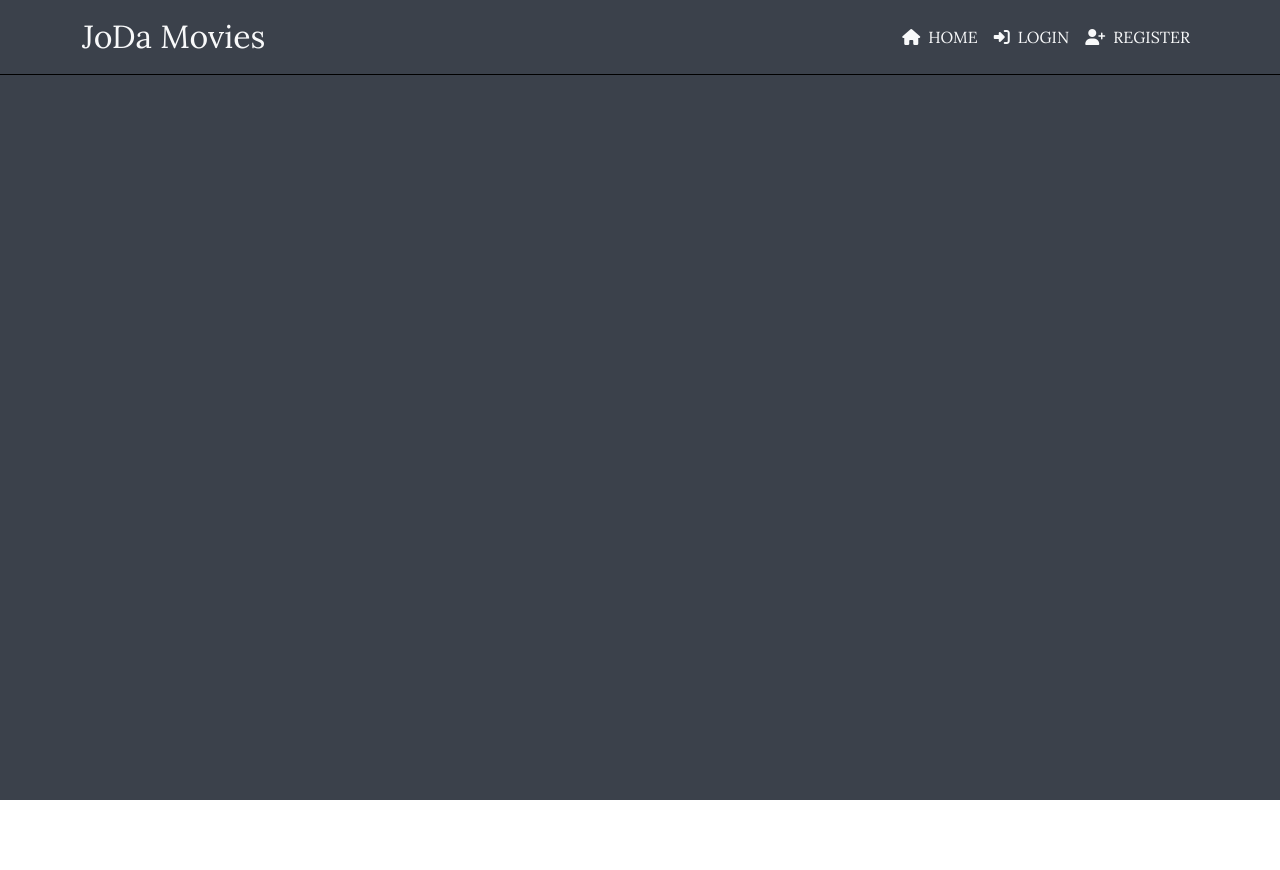
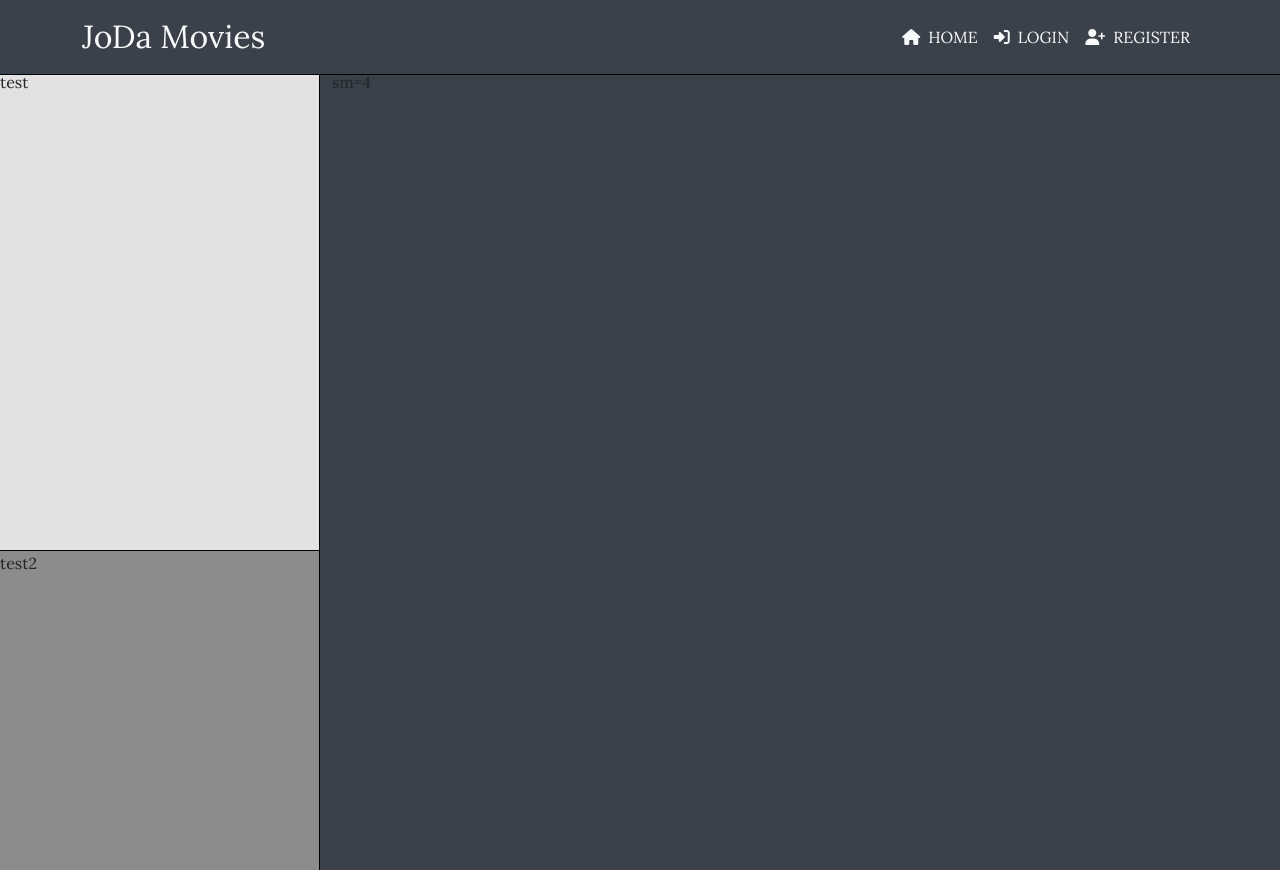
Before and after one commit to johannes2503/Project-5-joda-movies-frontend, a React (Create React App) app: page / in a window 1280 px wide. Before the commit the page ends 800 px from the top, so only its background shows below. Built offline with nearby package versions, Linux system fonts and the light colour scheme.

Commit message:
Start working on main page layout

```diff
--- a/src/App.js
+++ b/src/App.js
@@ -1,12 +1,12 @@
 import NavBar from "./components/NavBar";
 import styles from "./styles/App.module.css";
-import Container from "react-bootstrap/Container";
+import HomePageLayout from "./components/HomePageLayout";
 
 function App() {
   return (
     <div className={styles.App}>
       <NavBar />
-      <Container></Container>
+      <HomePageLayout />
     </div>
   );
 }
--- /dev/null
+++ b/src/components/HomePageLayout.js
@@ -0,0 +1,21 @@
+import React from "react";
+import Container from "react-bootstrap/Container";
+import Row from "react-bootstrap/Row";
+import Col from "react-bootstrap/Col";
+import styles from "../styles/HomePageLayout.module.css";
+
+function HomePageLayout() {
+  return (
+    <Container className={styles.Container}>
+      <Row className={styles.Row}>
+        <Col className={styles.Col} sm={3}>
+          <Row className={styles.ColRow}>test</Row>
+          <Row className={styles.ColRow2}>test2</Row>
+        </Col>
+        <Col sm={9}>sm=4</Col>
+      </Row>
+    </Container>
+  );
+}
+
+export default HomePageLayout;
--- a/src/components/NavBar.js
+++ b/src/components/NavBar.js
@@ -93,14 +93,11 @@ function RegisterModal(props) {
         <Form>
           <Form.Group className="mb-3" controlId="formBasicEmail">
             <Form.Label>Username</Form.Label>
-            <Form.Control type="text" placeholder="Enter a username" required />
+            <Form.Control type="text" placeholder="Enter username" required />
           </Form.Group>
           <Form.Group className="mb-3" controlId="formBasicEmail">
             <Form.Label>Email address</Form.Label>
             <Form.Control type="email" placeholder="Enter email" required />
-            <Form.Text className="text-muted">
-              We'll never share your email with anyone else.
-            </Form.Text>
           </Form.Group>
           <Form.Group className="mb-3" controlId="formBasicPassword">
             <Form.Label>Password</Form.Label>
--- a/src/styles/App.module.css
+++ b/src/styles/App.module.css
@@ -1,6 +1,6 @@
 .App {
     font-family: 'Lora', serif;
     background-color: #3B414B;
-    min-height: 100vh;
+
 
 }
--- /dev/null
+++ b/src/styles/HomePageLayout.module.css
@@ -0,0 +1,26 @@
+
+.Container {
+    margin-top: 70px;
+    max-width: 100%;
+}
+
+.Row {
+    min-height: 100vh;
+}
+
+.Col {
+
+}
+
+.ColRow {
+    height: 60%;
+    border-right: 1px solid black;
+    background-color: rgb(226, 226, 226);
+}
+
+.ColRow2 {
+    height: 40%;
+    border-top: 1px solid black;
+    border-right: 1px solid black;
+    background-color: rgb(142, 139, 139)
+}
--- a/src/styles/NavBar.module.css
+++ b/src/styles/NavBar.module.css
@@ -7,7 +7,3 @@
 .NavLink {
     color: #fff;
 }
-
-.Modal {
-    background-color: blue;
-}
```
